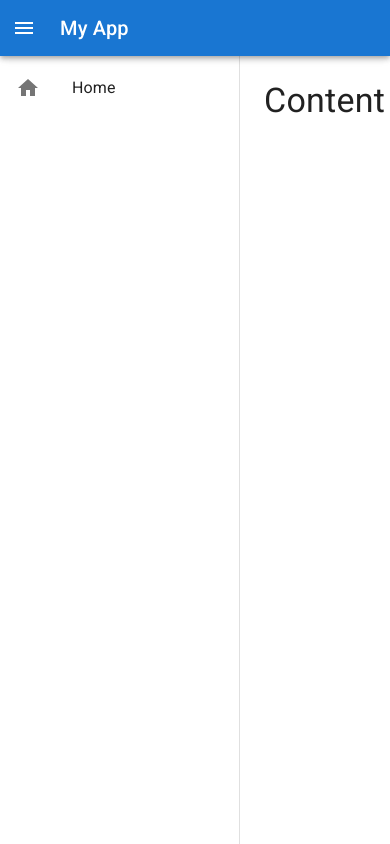
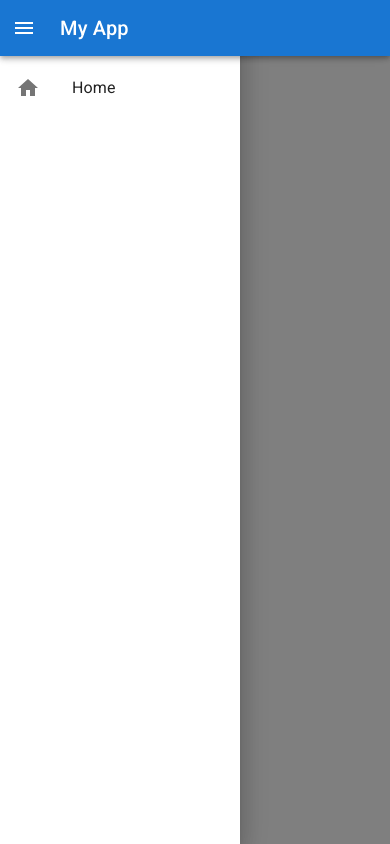
Before and after one commit to germanyn/react-mui-layout, a React (Vite) app: page / in a window 390 px wide. Both pictures are taken after a click on the button 24 px from the left and 28 px from the top of the page. Built offline with nearby package versions, Linux system fonts and the light colour scheme.

Commit message:
get rid of mobile shrinking content behavior

```diff
--- a/src/components/AppDrawer.tsx
+++ b/src/components/AppDrawer.tsx
@@ -1,4 +1,4 @@
-import { Box, Drawer, List, ListItem, ListItemButton, ListItemIcon, ListItemText, Toolbar } from "@mui/material";
+import { Box, Drawer, List, ListItem, ListItemButton, ListItemIcon, ListItemText, Toolbar, useMediaQuery, useTheme } from "@mui/material";
 import HomeIcon from '@mui/icons-material/Home';
 import { DRAWER_WIDTH } from "../constants";
 
@@ -7,9 +7,11 @@ export interface AppDrawerProps {
 }
 
 export function AppDrawer({ open }: AppDrawerProps) {
+  const theme = useTheme()
+  const isMobile = useMediaQuery(theme.breakpoints.only('xs'))
   return (
     <Drawer
-      variant="persistent"
+      variant={isMobile ? 'temporary' : 'persistent'}
       open={open}
       sx={{
         width: DRAWER_WIDTH,
--- a/src/components/AppMain.tsx
+++ b/src/components/AppMain.tsx
@@ -1,4 +1,4 @@
-import { Box, styled, Toolbar, useTheme } from "@mui/material";
+import { Box, styled, Toolbar, useMediaQuery, useTheme } from "@mui/material";
 import { DRAWER_WIDTH } from "../constants";
 
 export interface AppMainProps {
@@ -8,6 +8,7 @@ export interface AppMainProps {
 
 export function AppMain({ children, open }: AppMainProps) {
   const theme = useTheme()
+  const isMobile = useMediaQuery(theme.breakpoints.only('xs'))
   return (
     <Box component='main' sx={{
       flexGrow: 1,
@@ -16,7 +17,7 @@ export function AppMain({ children, open }: AppMainProps) {
         easing: theme.transitions.easing.sharp,
         duration: theme.transitions.duration.leavingScreen,
       }),
-      marginLeft: `-${DRAWER_WIDTH}px`,
+      ...(!isMobile && { marginLeft: `-${DRAWER_WIDTH}px` }),
       ...(open && {
         transition: theme.transitions.create('margin', {
           easing: theme.transitions.easing.easeOut,
```
